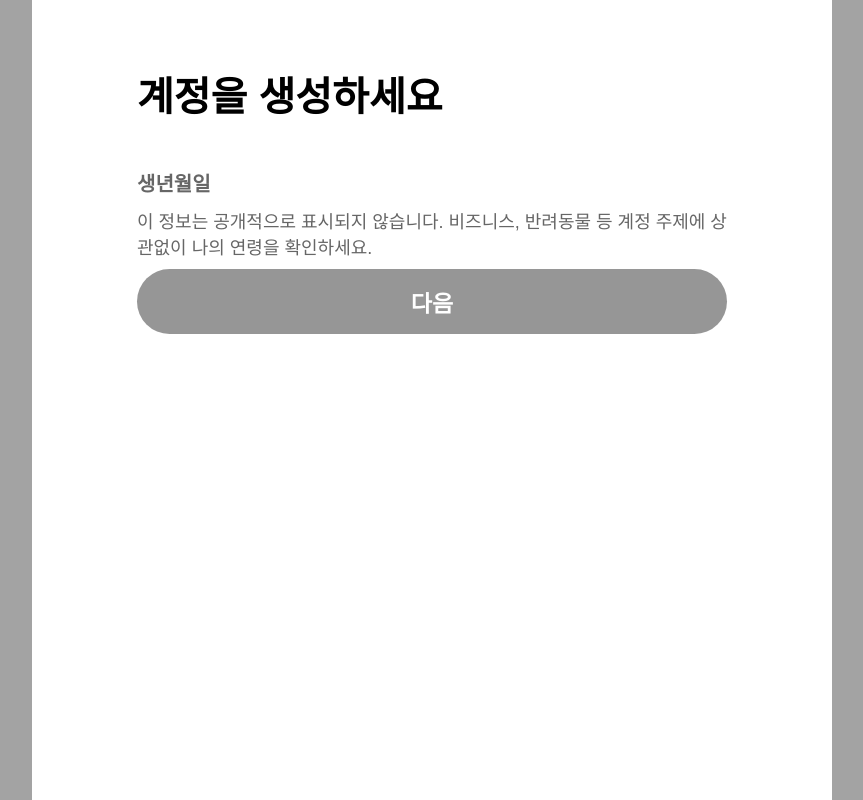
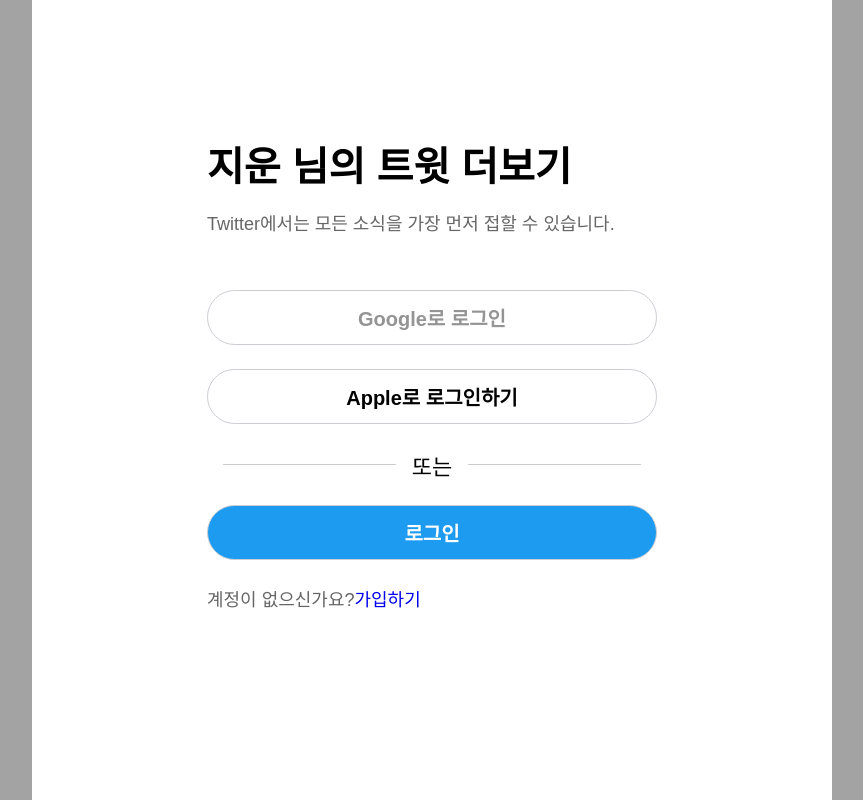
Before and after one commit to GeuDayGa5Jo/clone-frontend, a React (Create React App) app: page /example in a window 1280 px wide. Shown: the whole page, without its empty margins (208-1071 px from the left). Built offline with nearby package versions, Linux system fonts and the light colour scheme.

Commit message:
[지운] LoginModal.jsx css완료

```diff
--- a/src/components/LoginModal.jsx
+++ b/src/components/LoginModal.jsx
@@ -1,4 +1,5 @@
 import React from "react";
+import { Link } from "react-router-dom";
 import styled from "styled-components";
 import Button from "../elem/Button";
 
@@ -7,19 +8,26 @@
     <StModal>
       <StModalBody>
         <StSentence>
-          <Stdiv>계정을 생성하세요</Stdiv>
+          <Stdiv>지운 님의 트윗 더보기</Stdiv>
         </StSentence>
-
-        <StSpan fontsize="20px" fw="600">
-          생년월일
-        </StSpan>
         <StSpan fontsize="18px">
-          이 정보는 공개적으로 표시되지 않습니다. 비즈니스, 반려동물 등 계정
-          주제에 상관없이 나의 연령을 확인하세요.
+          Twitter에서는 모든 소식을 가장 먼저 접할 수 있습니다.
         </StSpan>
 
         <BtBox>
-          <Button theme="next-btn">다음</Button>
+          <Button theme="login-btn" wd="100%" fontC="#949494">
+            Google로 로그인
+          </Button>
+          <Button theme="login-btn" wd="100%" fontC="black">
+            Apple로 로그인하기
+          </Button>
+          <StLoginDivier>또는</StLoginDivier>
+          <Button theme="login-btn" wd="100%" bgColor="#1d9bf0" fontC="white">
+            로그인
+          </Button>
+          <StSpan fontsize="18px">
+            계정이 없으신가요? <Link> 가입하기</Link>
+          </StSpan>
         </BtBox>
       </StModalBody>
     </StModal>
@@ -52,7 +60,7 @@
   top: 50%;
   left: 50%;
   transform: translate(-50%, -50%);
-  padding: 105px;
+  padding: 175px;
 `;
 
 const StSentence = styled.div`
@@ -63,13 +71,16 @@
 const Stdiv = styled.div`
   font-size: 40px;
   font-weight: 700;
-  margin-bottom: 45px;
+  margin-bottom: 16px;
 `;
 
 const BtBox = styled.div`
   display: flex;
   flex-direction: column;
-  justify-content: space-around;
+  justify-content: space-evenly;
+  margin-top: 35px;
+  height: 400px;
+  margin: 20px 0;
 `;
 const StSpan = styled.span`
   display: flex;
@@ -79,3 +90,21 @@
   margin-bottom: 10px;
   color: ${(props) => props.color || "#666666"};
 `;
+const StLoginDivier = styled.div`
+  display: flex;
+  align-items: center;
+  color: black;
+  font-size: 12px;
+  margin: 0px 0px;
+  font-size: 22px;
+  ::before,
+  ::after {
+    content: "";
+    flex-grow: 1;
+    background: rgba(0, 0, 0, 0.2);
+    height: 1px;
+    font-size: 0px;
+    line-height: 0px;
+    margin: 0px 16px;
+  }
+`;
--- a/src/elem/Button.jsx
+++ b/src/elem/Button.jsx
@@ -81,7 +81,7 @@
           color: ${(props) => props.fontC || "#1d9bf0;"};
           border-radius: 35px;
           font-size: 20px;
-          width: 405px;
+          width: ${(props) => props.wd || "405px"};
           height: 55px;
           font-weight: 700;
           margin: 0 auto;
```
